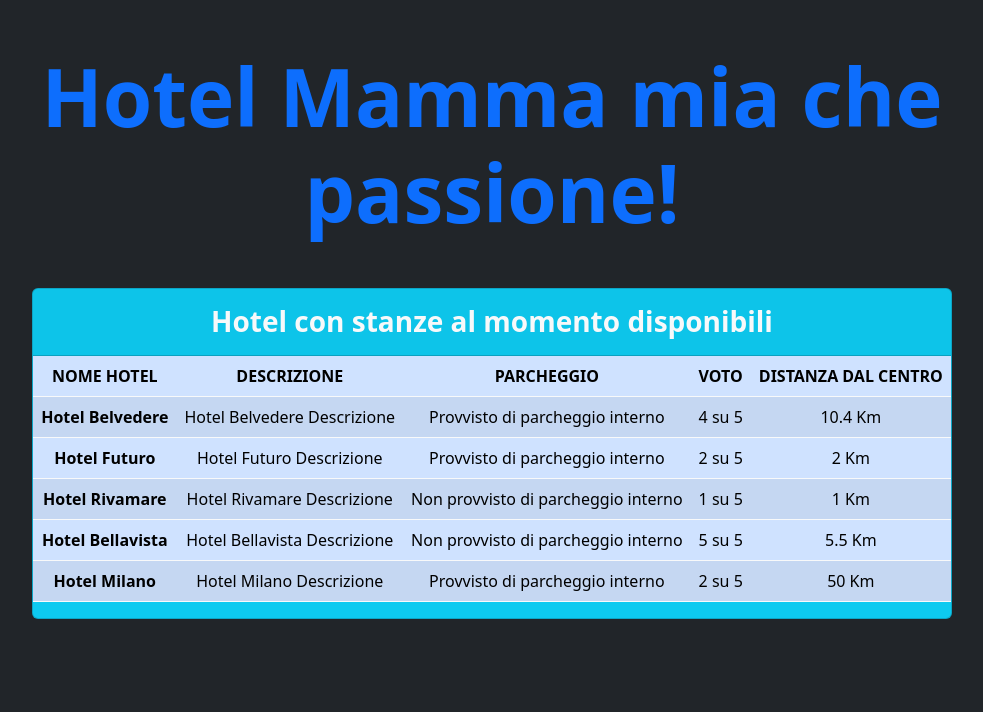
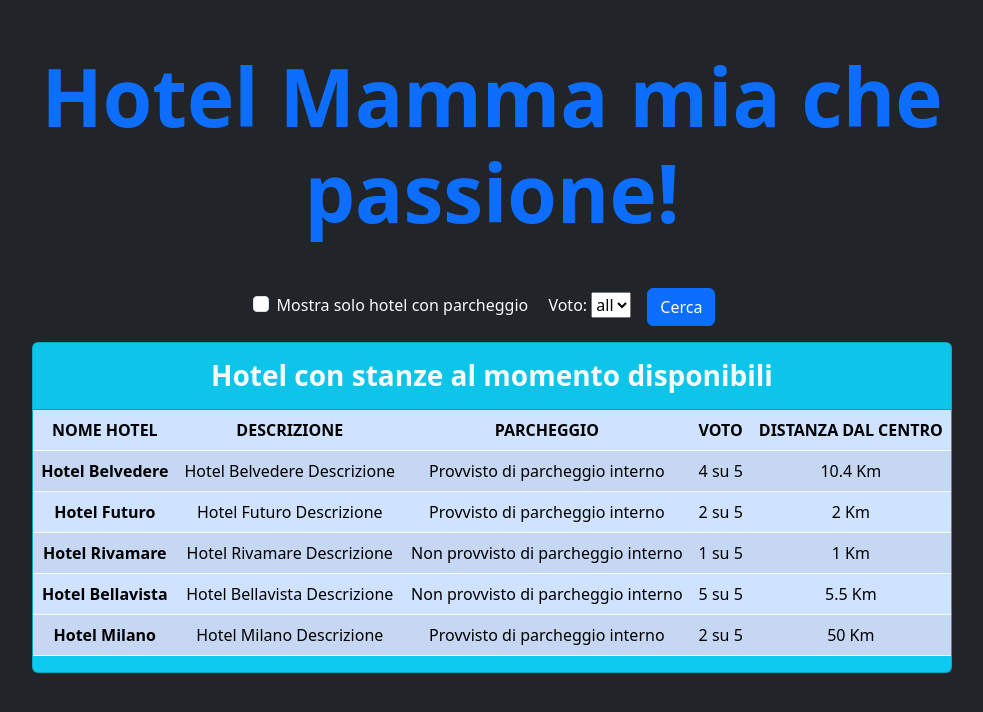
Before and after one commit to GiuseppeIndomenico/php-hotel, a PHP site: page / in a window 1280 px wide. Shown: the top 712 px of the page, without its empty margins (148-1131 px from the left). Run offline with PHP 8.4, Linux system fonts and the light colour scheme.

Commit message:
add filter parking

```diff
--- a/index.php
+++ b/index.php
@@ -39,6 +39,26 @@ $hotels = [
     ],
 
 ];
+$filteredHotels = [];
+
+// if (isset($_GET['vote'])) {
+//     foreach ($hotels as $hotel) {
+//         if ($hotel['vote'] >= $_GET['vote']) {
+//             $filteredHotels = $hotel;
+//         }
+//     }
+// } else {
+//     $filteredHotels = $hotels;
+// }
+if (isset($_GET['parking'])) {
+    foreach ($hotels as $hotel) {
+        if ($hotel['parking']) {
+            $filteredHotels[] = $hotel;
+        }
+    }
+} else {
+    $filteredHotels = $hotels;
+}
 
 ?>
 
@@ -57,12 +77,25 @@ $hotels = [
 <body class="bg-dark">
     <div class="container mt-5">
         <h1 class="text-center text-primary mb-5 fw-bold display-1">Hotel Mamma mia che passione!</h1>
-        <div class="d-flex align-items-center justify-content-center flex-column">
-            <form action="" method="get">
-
-
-
-            </form>
+        <form class="d-flex align-items center justify-content-center" action="index.php" method="get">
+            <div class="form-check mb-3 mt-1 text-light">
+                <input class="form-check-input" type="checkbox" name="parking" id="parkingCheckbox" value="1">
+                <label class="form-check-label" for="parkingCheckbox">
+                    Mostra solo hotel con parcheggio
+                </label>
+                <label class="ms-3" for="vote">Voto:</label>
+                <select name="vote" id="vote">
+                    <option selected value="0">all</option>
+                    <option value="1">1</option>
+                    <option value="2">2</option>
+                    <option value="3">3</option>
+                    <option value="4">4</option>
+                    <option value="5">5</option>
+                </select>
+            </div>
+            <button type="submit" class="btn btn-primary mb-3 mx-3">Cerca</button>
+        </form>
+        <div class="d-flex align-items-center justify-content-center">
 
             <div class="card text-bg-info">
                 <div class="card-header py-2 text-light ">
@@ -82,7 +115,7 @@ $hotels = [
                         <tbody>
 
                             <?php
-                            foreach ($hotels as $hotel) {
+                            foreach ($filteredHotels as $hotel) {
                             ?>
                                 <tr>
                                     <th scope="row"> <?php echo $hotel['name'] ?></th>
```
